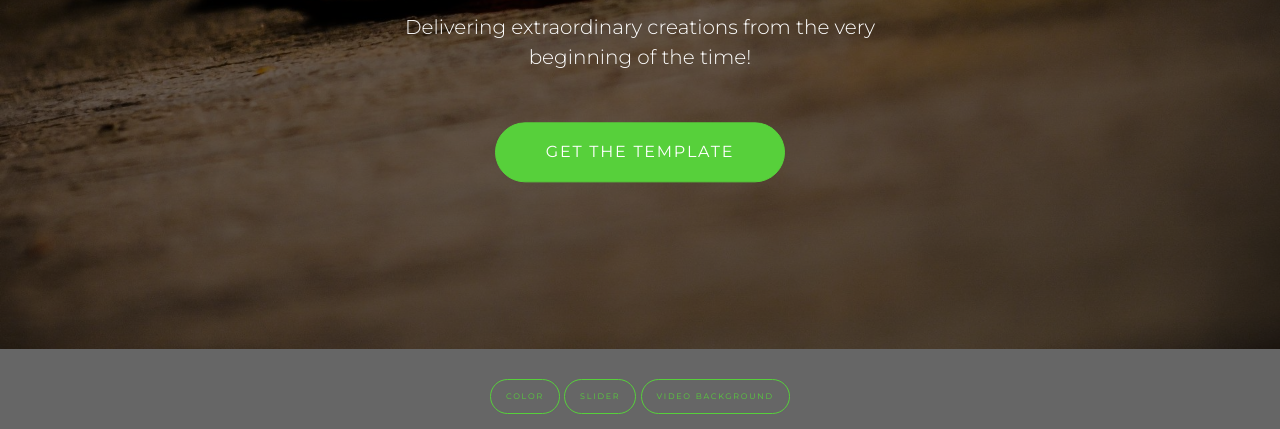
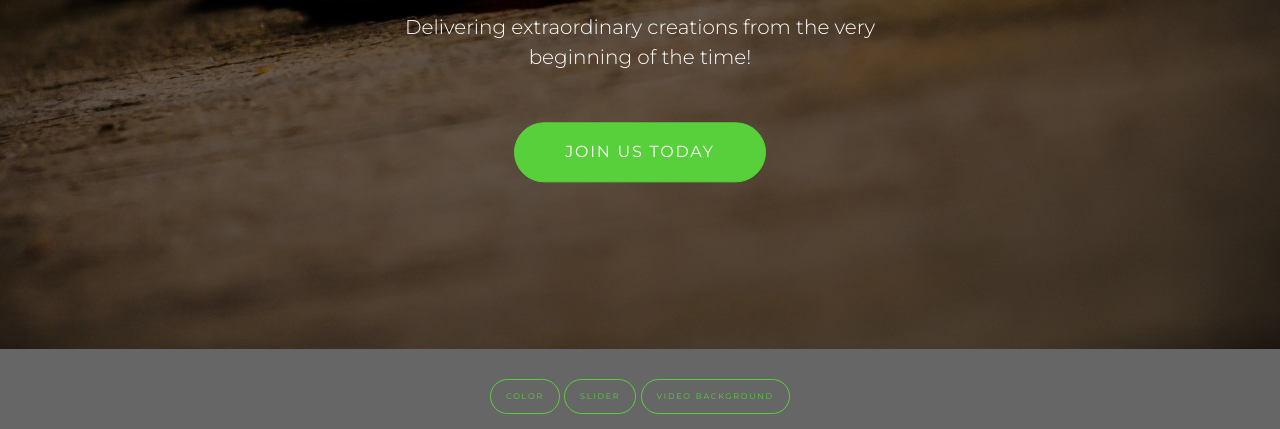
Before and after one commit to Tronbo/Notable-Neuros-Site, a plain HTML site: page index.html in a window 1280 px wide. Shown: the part 371-800 px from the top of the page. Drawn offline with Linux system fonts and the light colour scheme.

Commit message:
Update index.html

```diff
--- a/index.html
+++ b/index.html
@@ -1,7 +1,7 @@
 <!DOCTYPE html>
 <html lang="en">
     <head>
-        <title>AweSplash - Free HTML Splash Page</title>
+        <title>Notable Neuros Neurology</title>
         <meta charset="UTF-8">
         <meta name="viewport" content="width=device-width, initial-scale=1">
 
@@ -41,7 +41,7 @@
                                     <div class="title__description">Delivering extraordinary creations from the very beginning of the time!</div>
 
                                     <!-- Options btn color: .btn-success | .btn-info | .btn-warning | .btn-danger | .btn-primary -->
-                                    <div class="title__action"><a href="https://themewagon.com/themes/free-html5-splash-screen-template/" class="btn btn-success">Get the template</a></div>
+                                    <div class="title__action"><a href="https://discord.gg/qbxxjBV5" class="btn btn-success">Join Us Today</a></div>
                                 </div> <!-- .title-01 -->
                             </div>
                         </div>
```
